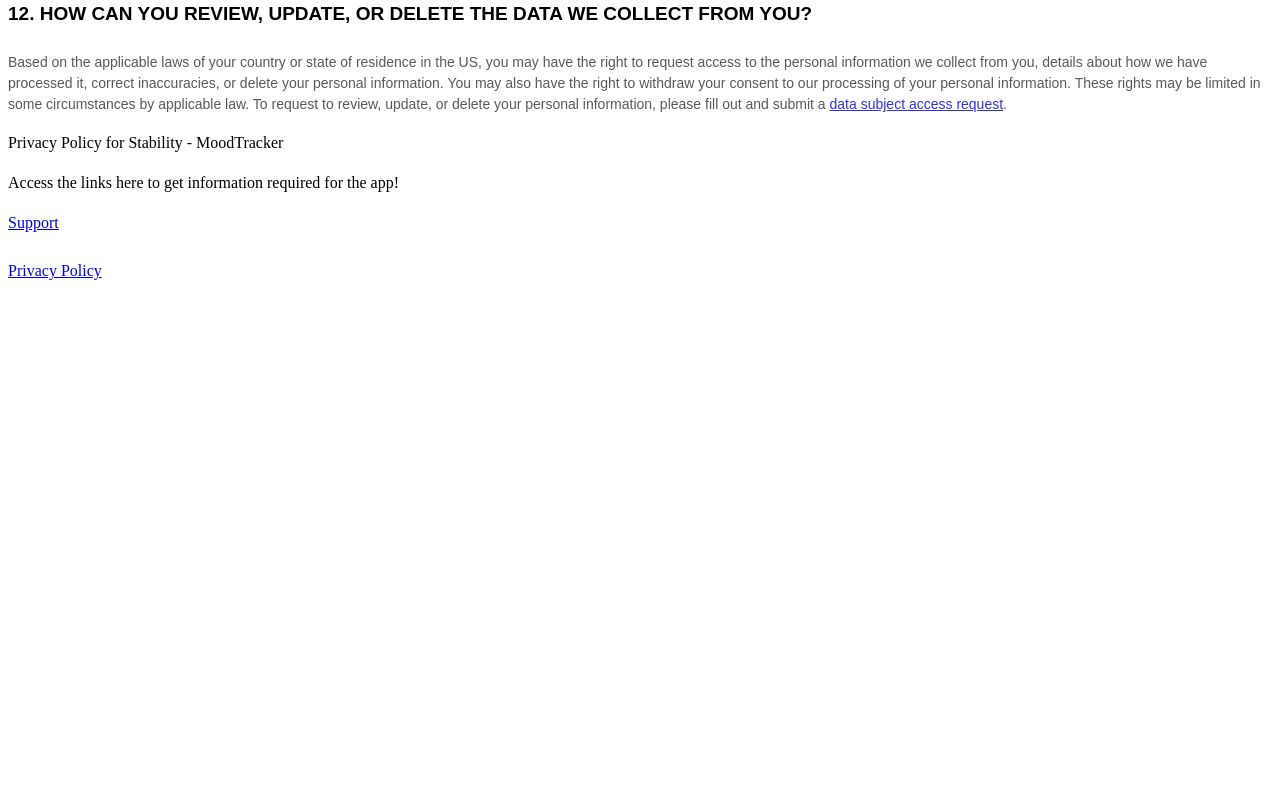
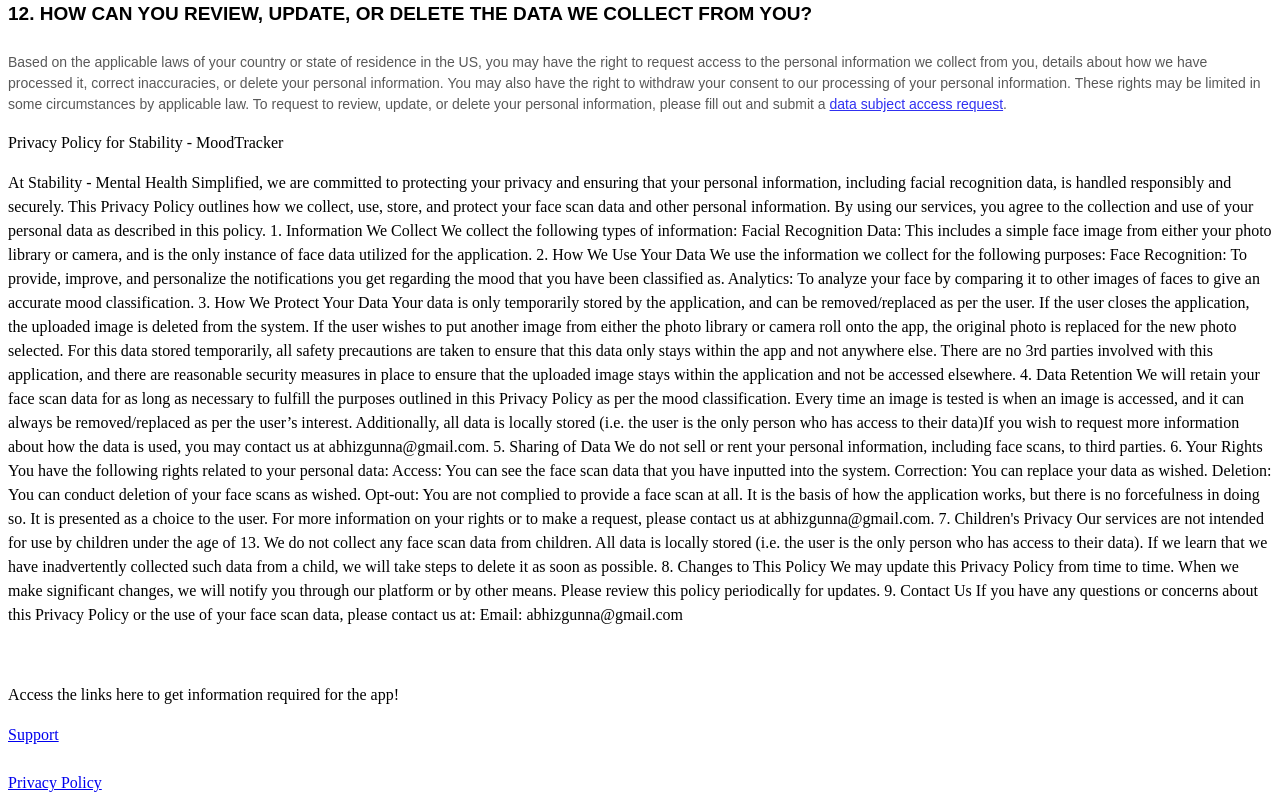
Before and after one commit to AbhiramRuthala/StabilityDescriptions, a plain HTML site: page privacyPolicy.html in a window 1280 px wide. Shown: the part 7902-8705 px from the top of the page. Before the commit the page ends 8193 px from the top, so only its background shows below. Drawn offline with Linux system fonts and the light colour scheme.

Commit message:
Update privacyPolicy.html

```diff
--- a/privacyPolicy.html
+++ b/privacyPolicy.html
@@ -67,6 +67,50 @@
             Privacy Policy for Stability - MoodTracker
         </p>
         <p>
+            At Stability - Mental Health Simplified, we are committed to protecting your privacy and ensuring that your personal information, including facial recognition data, is handled responsibly and securely. This Privacy Policy outlines how we collect, use, store, and protect your face scan data and other personal information.
+By using our services, you agree to the collection and use of your personal data as described in this policy.
+
+1. Information We Collect
+We collect the following types of information:
+Facial Recognition Data: This includes a simple face image from either your photo library or camera, and is the only instance of face data utilized for the application.
+
+2. How We Use Your Data
+We use the information we collect for the following purposes:
+Face Recognition: To provide, improve, and personalize the notifications you get regarding the mood that you have been classified as.
+Analytics: To analyze your face by comparing it to other images of faces to give an accurate mood classification.
+
+3. How We Protect Your Data
+Your data is only temporarily stored by the application, and can be removed/replaced as per the user. If the user closes the application, the uploaded image is deleted from the system. If the user wishes to put another image from either the photo library or camera roll onto the app, the original photo is replaced for the new photo selected.
+For this data stored temporarily, all safety precautions are taken to ensure that this data only stays within the app and not anywhere else. There are no 3rd parties involved with this application, and there are reasonable security measures in place to ensure that the uploaded image stays within the application and not be accessed elsewhere.
+
+4. Data Retention
+We will retain your face scan data for as long as necessary to fulfill the purposes outlined in this Privacy Policy as per the mood classification. Every time an image is tested is when an image is accessed, and it can always be removed/replaced as per the user’s interest. Additionally, all data is locally stored (i.e. the user is the only person who has access to their data)If you wish to request more information about how the data is used, you may contact us at abhizgunna@gmail.com.
+5. Sharing of Data
+We do not sell or rent your personal information, including face scans, to third parties.
+
+6. Your Rights
+You have the following rights related to your personal data:
+Access: You can see the face scan data that you have inputted into the system.
+Correction: You can replace your data as wished.
+Deletion: You can conduct deletion of your face scans as wished.
+Opt-out: You are not complied to provide a face scan at all. It is the basis of how the application works, but there is no forcefulness in doing so. It is presented as a choice to the user.
+For more information on your rights or to make a request, please contact us at abhizgunna@gmail.com.
+
+7. Children's Privacy
+Our services are not intended for use by children under the age of 13. We do not collect any face scan data from children. All data is locally stored (i.e. the user is the only person who has access to their data). If we learn that we have inadvertently collected such data from a child, we will take steps to delete it as soon as possible.
+
+8. Changes to This Policy
+We may update this Privacy Policy from time to time. When we make significant changes, we will notify you through our platform or by other means. Please review this policy periodically for updates.
+
+9. Contact Us
+If you have any questions or concerns about this Privacy Policy or the use of your face scan data, please contact us at:
+Email: abhizgunna@gmail.com
+
+        </p>
+        <br>
+        <p>
+
+
             Access the links here to get information required for the app!
         </p>
 
```
